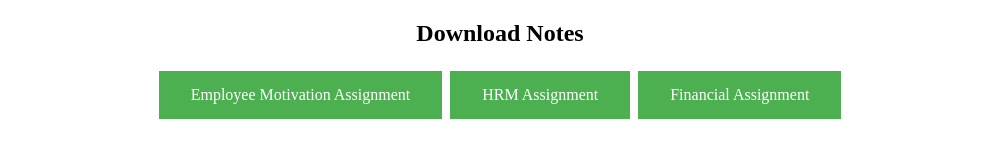
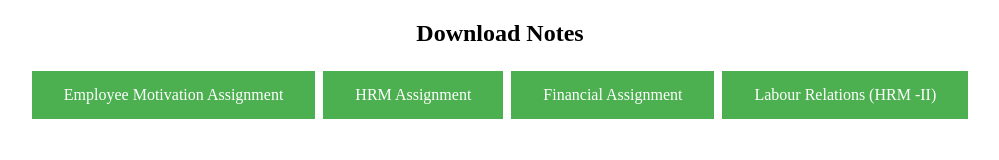
Before and after one commit to kumaraishara43/Assignments, a plain HTML site: page index.html in a window 1280 px wide. Shown: the whole page, without its empty margins (140-1139 px from the left). Drawn offline with Linux system fonts and the light colour scheme.

Commit message:
Update index.html

```diff
--- a/index.html
+++ b/index.html
@@ -27,6 +27,7 @@
 <a href="Employee Motivation Assignment.html" class="button">Employee Motivation Assignment</a>
 <a href="HRM Assignment.html" class="button">HRM Assignment</a>
 <a href="Financial Assignment.html" class="button">Financial Assignment</a>
+  <a href="Labour Relations (HRM -II).html" class="button">Labour Relations (HRM -II)</a>
 
 
 
```
